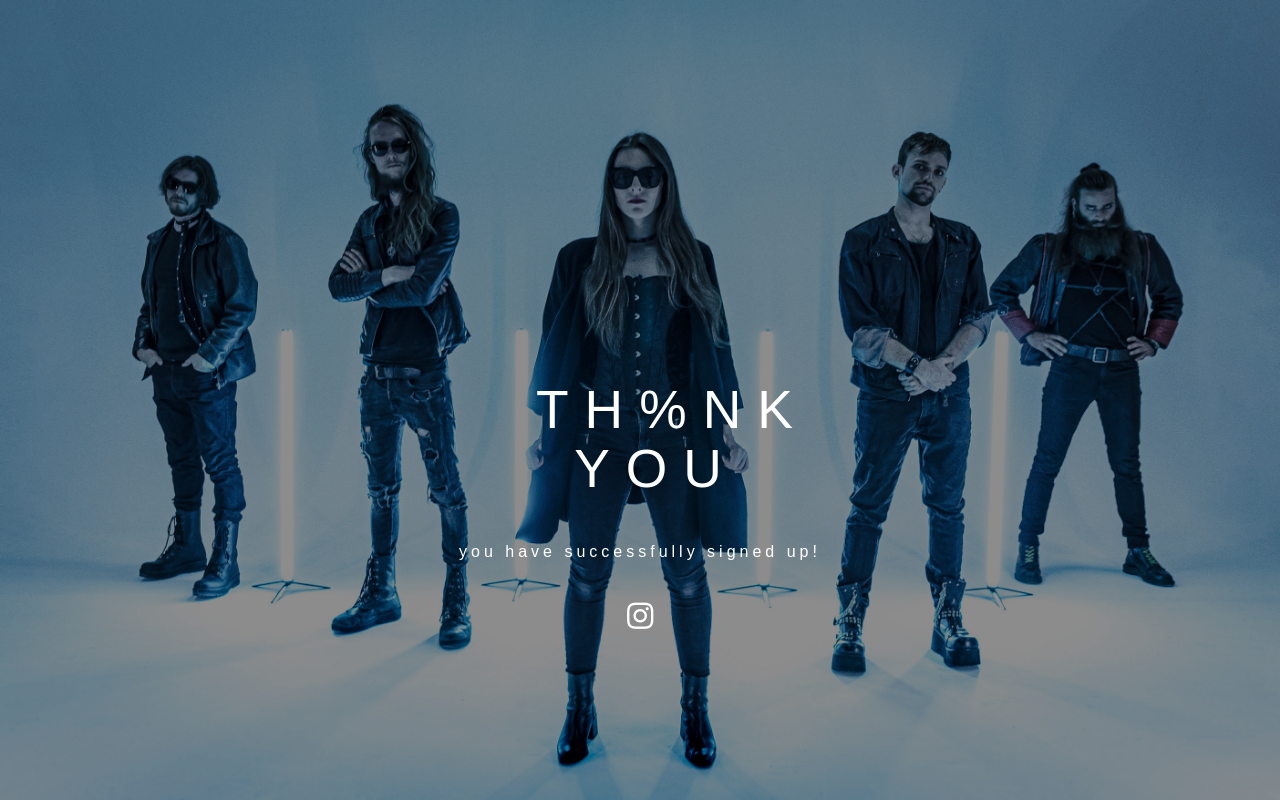
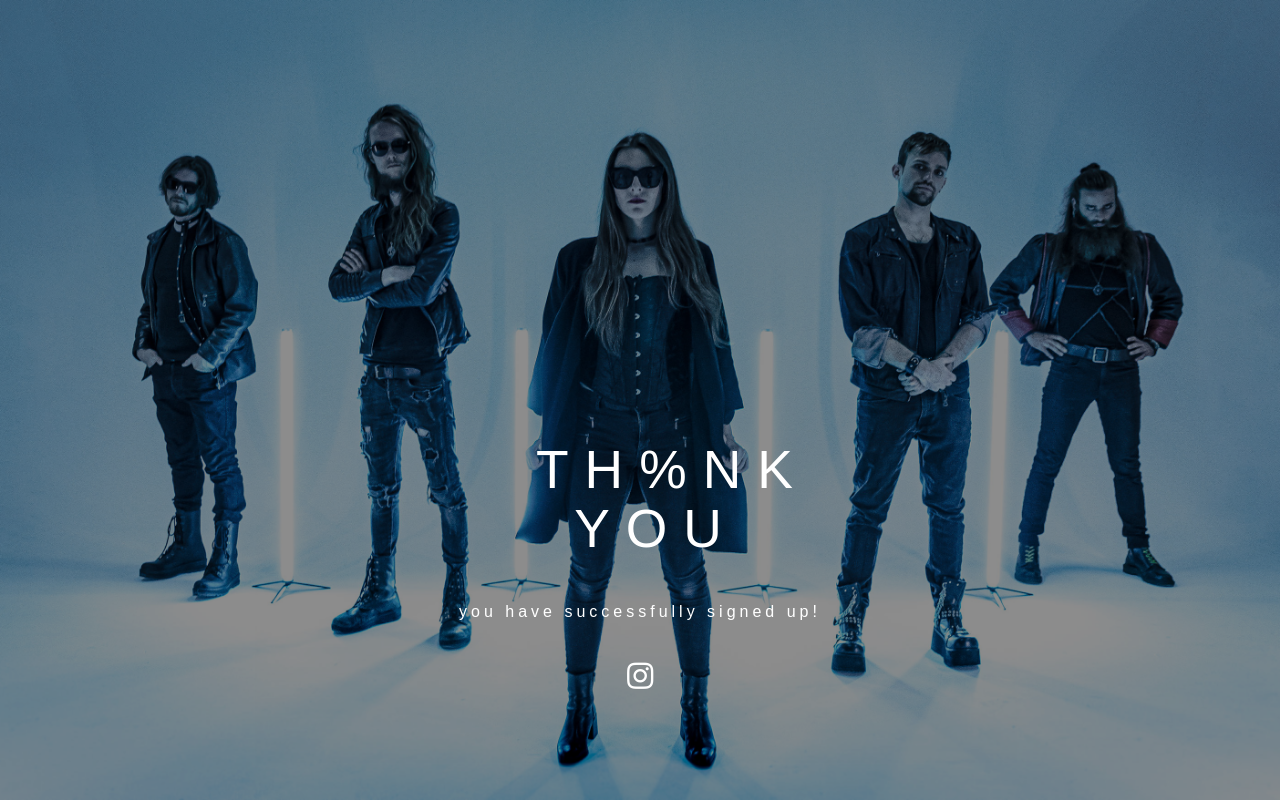
Before and after one commit to flobachofner/cybiotic, a plain HTML site: page thankyou.html in a window 1280 px wide. Drawn offline with nearby package versions, Linux system fonts and the light colour scheme; a web font is replaced by a local one.

Commit message:
moved thank you down

```diff
--- a/style.css
+++ b/style.css
@@ -63,6 +63,7 @@ h2 {
 }
 
 #thanks {
+	padding: 120px 0 0 0 !important;
 	width: 60% !important;
 	transform: translate(40%) !important;
 }
```
